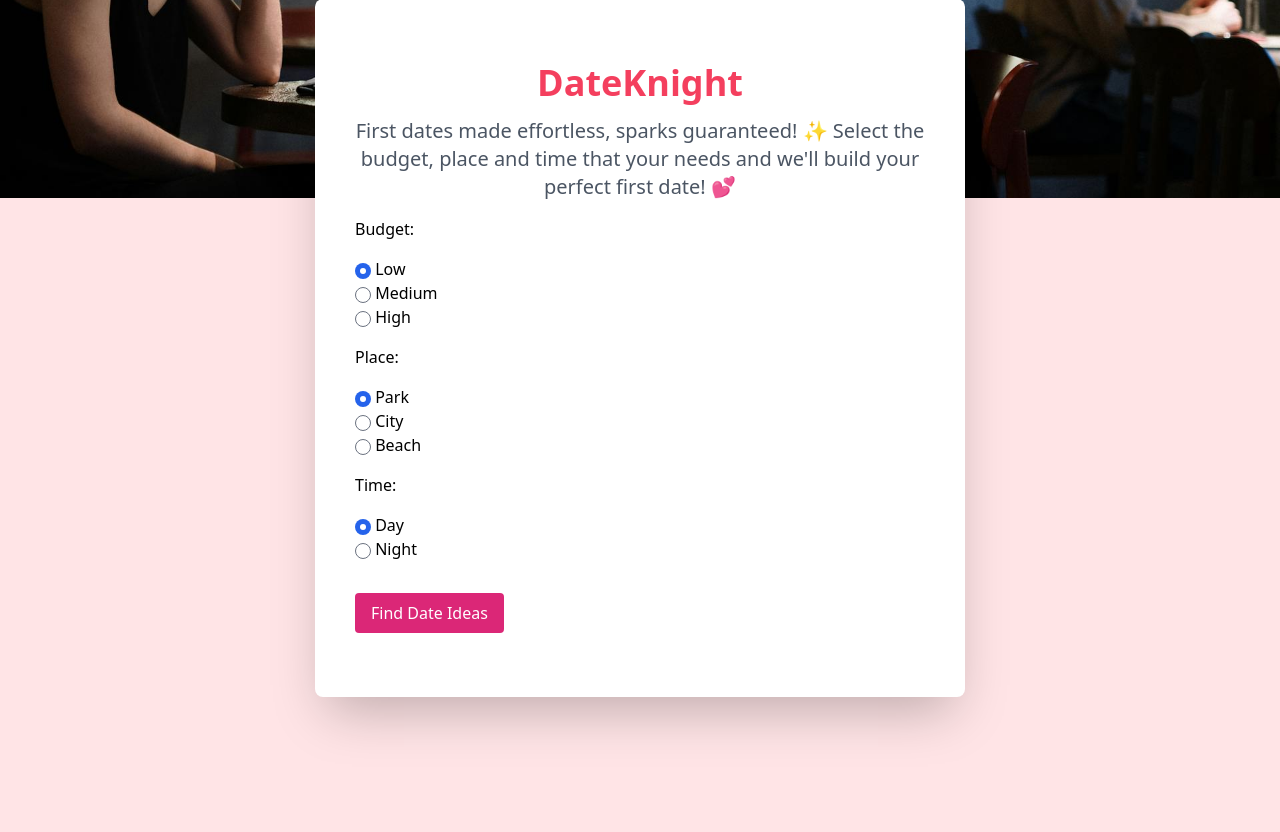
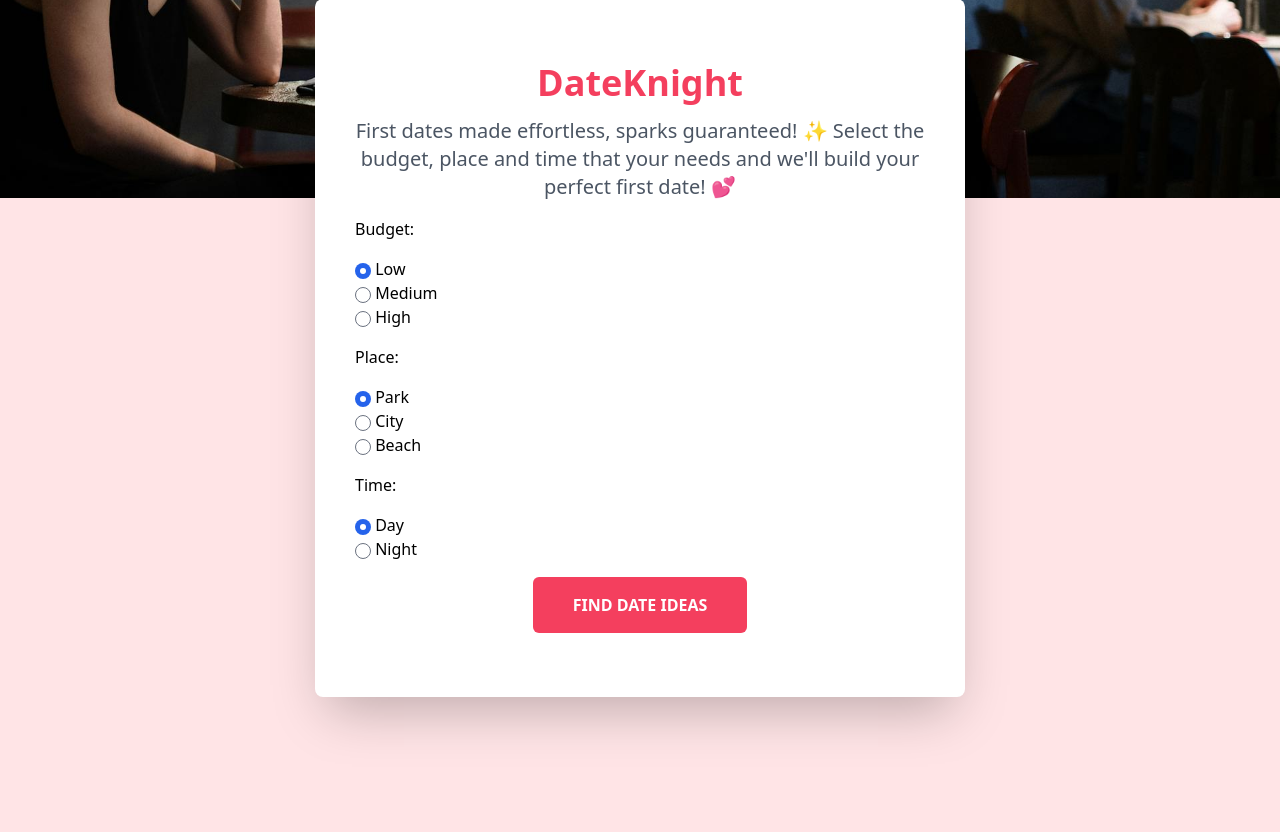
Before and after one commit to Redsskull/date-knight, a Django app: page / in a window 1280 px wide. Shown: the part 252-1084 px from the top of the page. Run offline with Django 4.2, Linux system fonts and the light colour scheme; style sheets or scripts are compiled from the project's sources; some libraries are stand-ins or nearby versions.

Commit message:
style(index): add form button styling

```diff
--- a/templates/index.html
+++ b/templates/index.html
@@ -50,7 +50,7 @@
                     <form method="post" class="space-y-4">
                         {% csrf_token %}
                         {{ form.as_p }}
-                        <button type="submit" class="px-4 py-2 bg-pink-600 text-white rounded hover:bg-pink-700">Find Date Ideas</button>
+                        <button type="submit" class="uppercase text-white py-4 px-10 rounded-md m-auto block font-bold bg-rose-500 hover:bg-rose-400 hover:transition ease-in-out delay-100">Find Date Ideas</button>
                     </form>
 
                     {% if date_ideas %}
--- a/theme/static/css/dist/styles.css
+++ b/theme/static/css/dist/styles.css
@@ -858,6 +858,10 @@ select {
   border-radius: 0.5rem;
 }
 
+.rounded-md {
+  border-radius: 0.375rem;
+}
+
 .bg-pink-200 {
   --tw-bg-opacity: 1;
   background-color: rgb(251 207 232 / var(--tw-bg-opacity));
@@ -949,6 +958,16 @@ select {
   padding-bottom: 1.75rem;
 }
 
+.px-10 {
+  padding-left: 2.5rem;
+  padding-right: 2.5rem;
+}
+
+.py-4 {
+  padding-top: 1rem;
+  padding-bottom: 1rem;
+}
+
 .text-center {
   text-align: center;
 }
@@ -975,6 +994,10 @@ select {
 
 .font-bold {
   font-weight: 700;
+}
+
+.uppercase {
+  text-transform: uppercase;
 }
 
 .text-pink-600 {
@@ -1008,9 +1031,35 @@ select {
   box-shadow: var(--tw-ring-offset-shadow, 0 0 #0000), var(--tw-ring-shadow, 0 0 #0000), var(--tw-shadow);
 }
 
+.delay-100 {
+  transition-delay: 100ms;
+}
+
+.ease-in-out {
+  transition-timing-function: cubic-bezier(0.4, 0, 0.2, 1);
+}
+
 .hover\:bg-pink-700:hover {
   --tw-bg-opacity: 1;
   background-color: rgb(190 24 93 / var(--tw-bg-opacity));
+}
+
+.hover\:bg-rose-400:hover {
+  --tw-bg-opacity: 1;
+  background-color: rgb(251 113 133 / var(--tw-bg-opacity));
+}
+
+.hover\:text-gray-600:hover {
+  --tw-text-opacity: 1;
+  color: rgb(75 85 99 / var(--tw-text-opacity));
+}
+
+.hover\:transition:hover {
+  transition-property: color, background-color, border-color, text-decoration-color, fill, stroke, opacity, box-shadow, transform, filter, -webkit-backdrop-filter;
+  transition-property: color, background-color, border-color, text-decoration-color, fill, stroke, opacity, box-shadow, transform, filter, backdrop-filter;
+  transition-property: color, background-color, border-color, text-decoration-color, fill, stroke, opacity, box-shadow, transform, filter, backdrop-filter, -webkit-backdrop-filter;
+  transition-timing-function: cubic-bezier(0.4, 0, 0.2, 1);
+  transition-duration: 150ms;
 }
 
 @media (min-width: 768px) {
```
Also changed, not shown: other parts of theme/static/css/dist/styles.css (+5 -0 lines).
